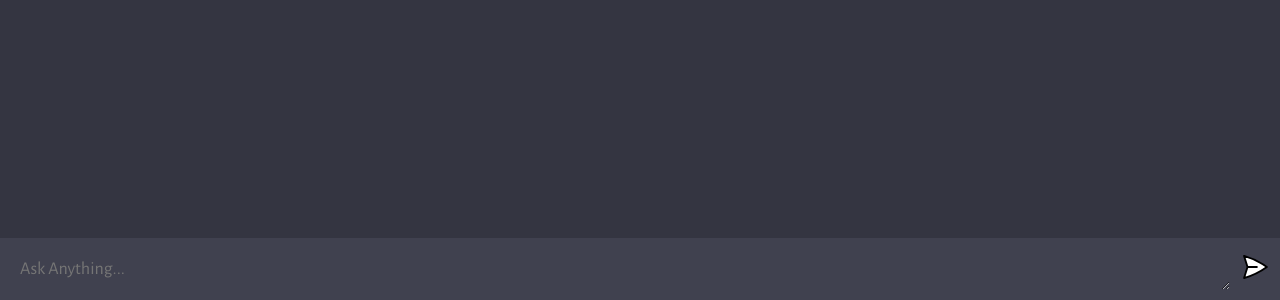
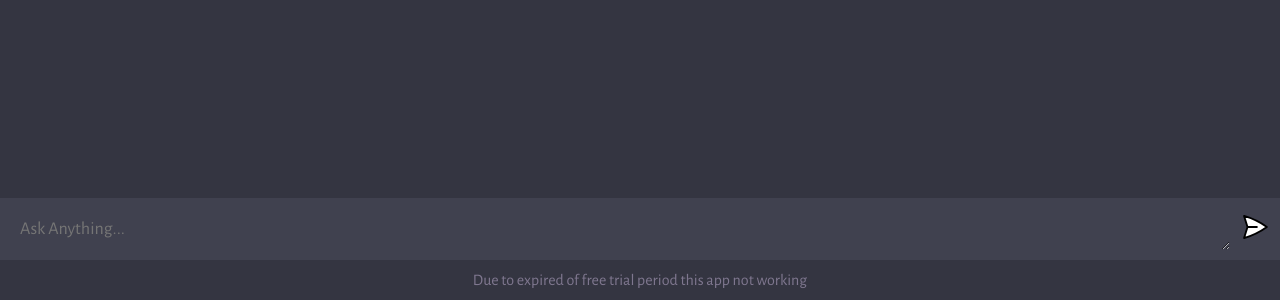
Before and after one commit to Utsav173/codex_chatgptclone, a website built with Vite: page client/index.html in a window 1280 px wide. Shown: the part 500-800 px from the top of the page. Built offline with nearby package versions, Linux system fonts and the light colour scheme.

Commit message:
done last

```diff
--- a/client/index.html
+++ b/client/index.html
@@ -2,9 +2,9 @@
 <html lang="en">
   <head>
     <meta charset="UTF-8" />
-    <link rel="icon" type="image/svg+xml" href="favicon.ico" />
+    <link rel="icon" type="image/svg+xml" href="assets/favicon.ico" />
     <meta name="viewport" content="width=device-width, initial-scale=1.0" />
-    <title>Codex - Your AI</title>
+    <title>ChatGPT Clone 🖥️</title>
     <link rel="stylesheet" href="style.css" />
   </head>
   <body>
@@ -16,6 +16,7 @@
         <button type="submit"><img src="assets/send.svg" alt="send" />
       </form>
     </div>
+    <div class="fotter">Due to expired of free trial period this app not working</div>
 
     <script type="module" src="script.js"></script>
   </body>
--- a/client/script.js
+++ b/client/script.js
@@ -86,7 +86,9 @@ const handleSubmit = async (e) => {
     // messageDiv.innerHTML = "..."
     loader(messageDiv)
 
-    const response = await fetch('https://codex-backend.onrender.com/', {
+    // https://codex-backend.onrender.com/
+
+    const response = await fetch('http://127.0.0.1:5000', {
         method: 'POST',
         headers: {
             'Content-Type': 'application/json',
--- a/client/style.css
+++ b/client/style.css
@@ -13,7 +13,7 @@ body {
 
 #app {
   width: 100vw;
-  height: 100vh;
+  height: 95vh;
   background: #343541;
 
   display: flex;
@@ -148,3 +148,12 @@ form img {
   width: 30px;
   height: 30px;
 }
+.fotter{
+  height: 5vh;
+  display: flex;
+  width: 100vw;
+  text-align: center;
+  justify-content: center;
+  align-items: center;
+  color: rgb(127, 119, 143);
+}
```
